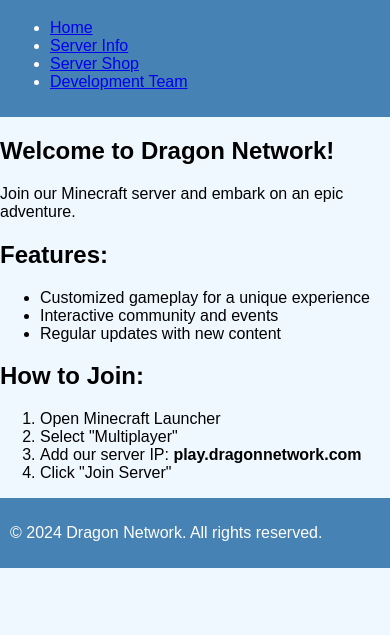
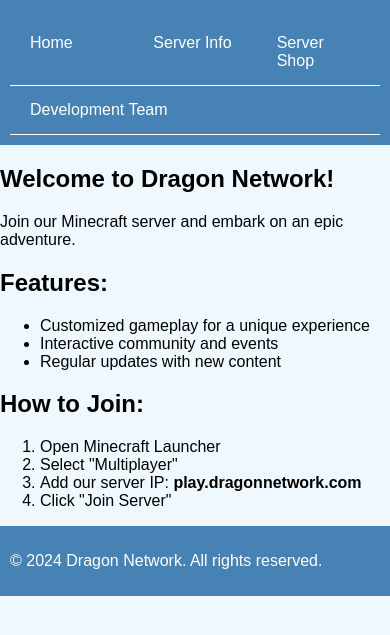
Before and after one commit to SUJANx7/Dragon-Network-Website, a website: page public/index.html in a window 390 px wide. Shown: the part 71-706 px from the top of the page. Drawn offline with nearby package versions, Linux system fonts and the light colour scheme; files that its build step writes are made by us from their sources.

Commit message:
🛠️ public/assets/css/global.css -> Updated body styles for margin and padding 🛠️ public/assets/css/global.css -> Added styles for header, footer, and navbar 🛠️ public/assets/css/global.css -> Added responsive styles for mobile screens

```diff
--- a/public/assets/css/global.css
+++ b/public/assets/css/global.css
@@ -1,11 +1,13 @@
+/* Global Styles */
 body {
-    margin: 0px;
-    padding: 0px;
+    margin: 0;
+    padding: 0;
     font-family: Arial, sans-serif;
     background-color: #f0f8ff; /* Light Blue Background */
     color: #000; /* Black Text Color */
 }
 
+/* Header and Footer Styles */
 header, footer {
     background-color: #4682b4; /* Steel Blue Header and Footer */
     color: #fff; /* White Text Color for Header and Footer */
@@ -17,4 +19,83 @@
     margin: 0 auto;
 }
 
-/* Add any additional styles as needed */
+/* Navbar Styles */
+.navbar {
+    background-color: #4682b4; /* Steel Blue Background */
+    overflow: hidden;
+}
+
+.navbar ul {
+    list-style: none;
+    padding: 0;
+    margin: 0;
+    display: flex;
+    flex-wrap: wrap; /* Allow items to wrap to the next line on smaller screens */
+}
+
+.navbar li {
+    border-right: 1px solid #fff; /* White border between navbar items */
+    flex: 1; /* Distribute available space equally among items */
+}
+
+.navbar a {
+    display: block;
+    padding: 15px 20px;
+    text-decoration: none;
+    color: #fff;
+    transition: background-color 0.3s, color 0.3s;
+}
+
+.navbar a:hover {
+    background-color: #fff; /* White background on hover */
+    color: #4682b4; /* Steel Blue text on hover */
+}
+
+/* 3D Box Shadow Effect */
+.navbar a::before {
+    content: "";
+    position: absolute;
+    top: 100%;
+    left: 0;
+    width: 100%;
+    height: 5px; /* Thickness of the 3D effect */
+    background: linear-gradient(to right, transparent, #4682b4, transparent); /* Steel Blue gradient */
+    transform: scaleX(0);
+    transform-origin: right;
+    transition: transform 0.3s;
+}
+
+.navbar a:hover::before {
+    transform: scaleX(1);
+    transform-origin: left;
+}
+
+/* Animation for subtle movement */
+.navbar a {
+    position: relative;
+}
+
+.navbar a::after {
+    content: "";
+    position: absolute;
+    top: 0;
+    left: 0;
+    width: 100%;
+    height: 100%;
+    background: rgba(255, 255, 255, 0.1); /* White shading for 3D effect */
+    opacity: 0;
+    transition: opacity 0.3s;
+}
+
+.navbar a:hover::after {
+    opacity: 1;
+}
+
+/* Mobile Styles */
+@media screen and (max-width: 768px) {
+    .navbar li {
+        border-right: none; /* Remove border on smaller screens */
+        border-bottom: 1px solid #fff; /* Add border below each item */
+        flex: 1; /* Adjust flex property for better spacing on smaller screens */
+    }
+}
```
